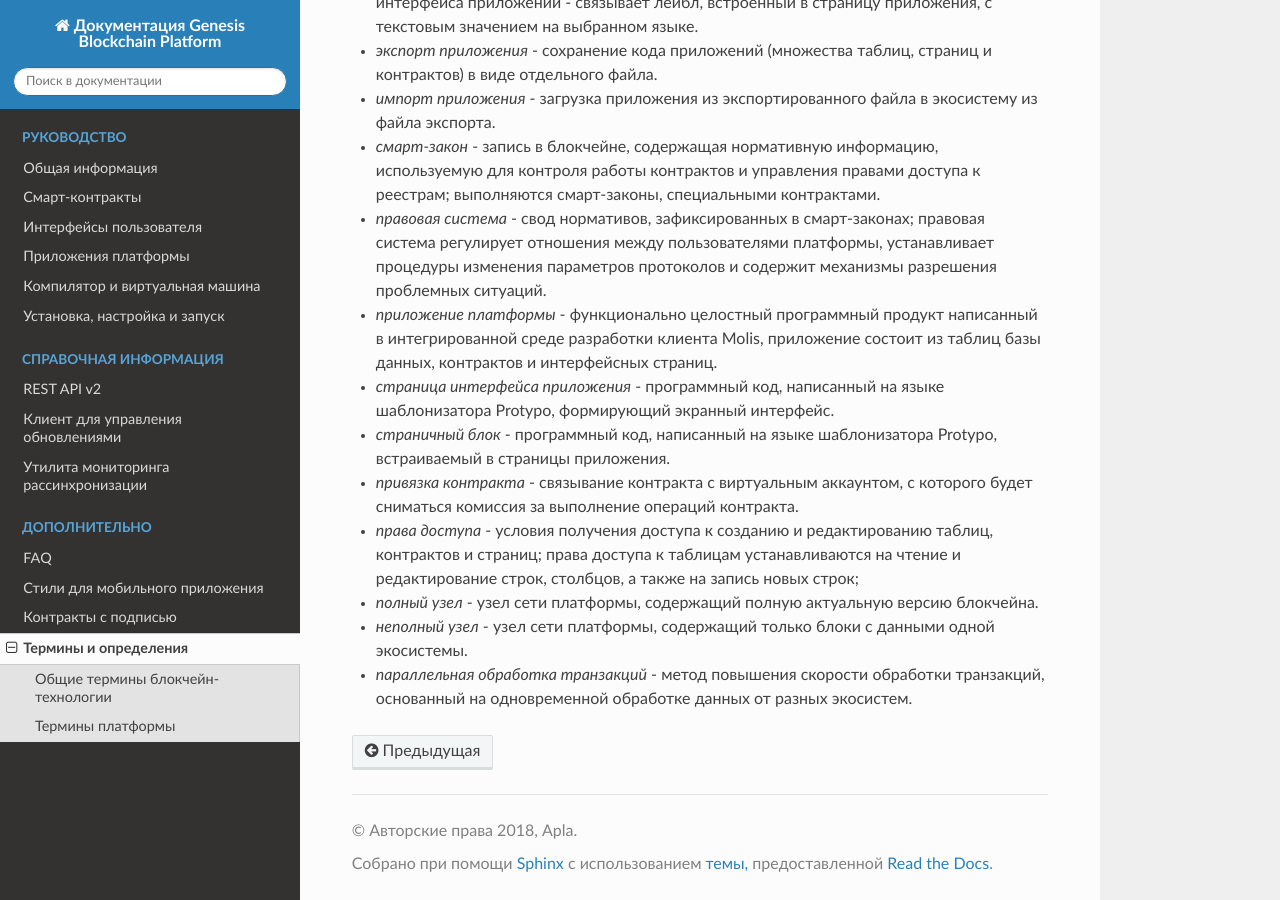
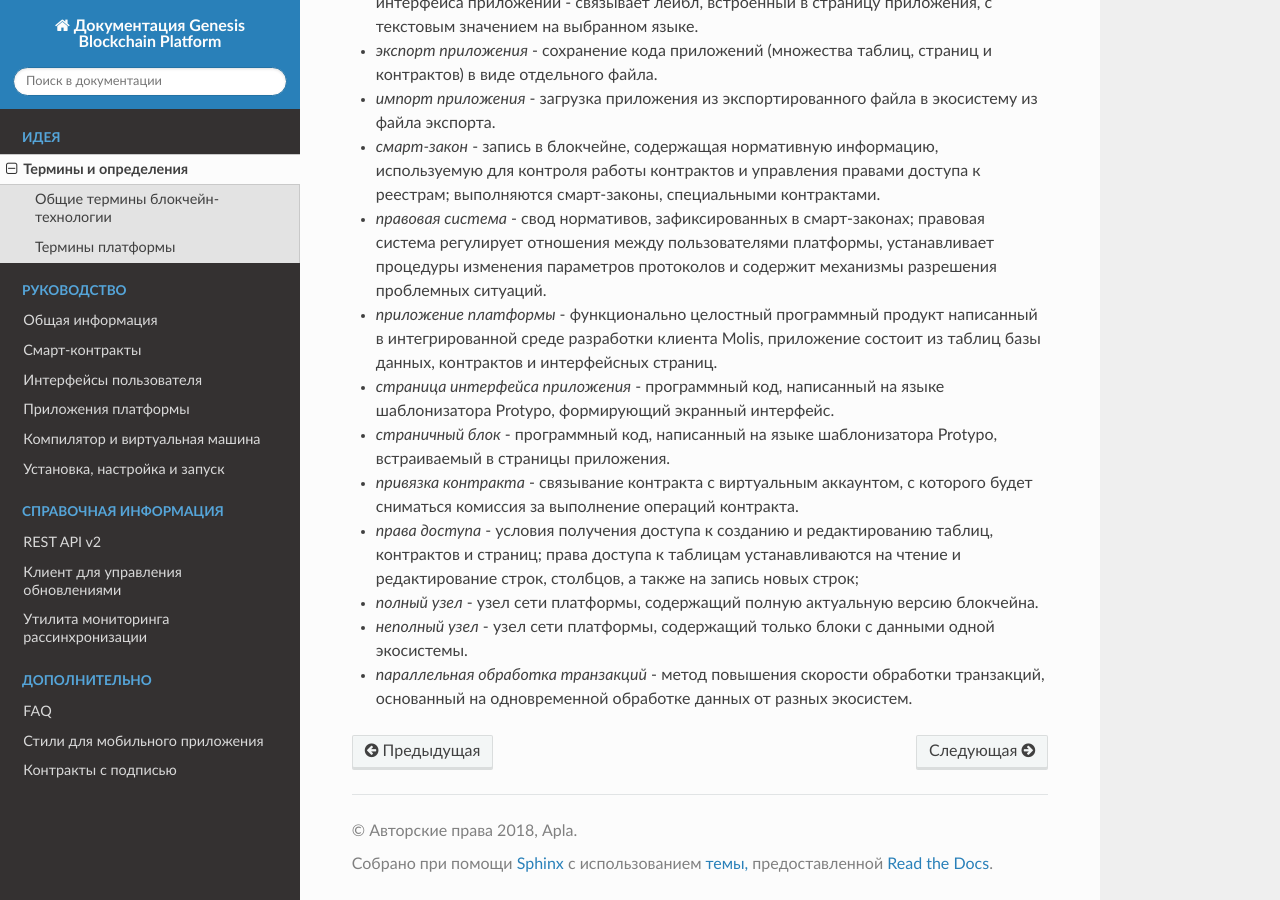
Before and after one commit to AplaProject/apla-docs-ru, a Sphinx documentation site: the page built from source/concepts/thesaurus.rst, in a window 1280 px wide and 900 px high, scrolled down 3425 px. Built offline with Sphinx 7.4.7 and the Read the Docs theme 2.0.0, drawn with Linux system fonts in a browser that asks for light colours; pages that are not in the unit, such as notebooks, are missing from menus.

```diff
--- a/source/index.rst
+++ b/source/index.rst
@@ -67,6 +67,12 @@ Contents
 
 .. toctree::
    :maxdepth: 2
+   :caption: Идея
+
+   concepts/thesaurus.rst
+
+.. toctree::
+   :maxdepth: 2
    :caption: Руководство
 
    introduction/what-is-Apla.rst
```
Also changed, not shown: source/concepts/thesaurus.rst (renamed from source/introduction/thesaurus.rst).
